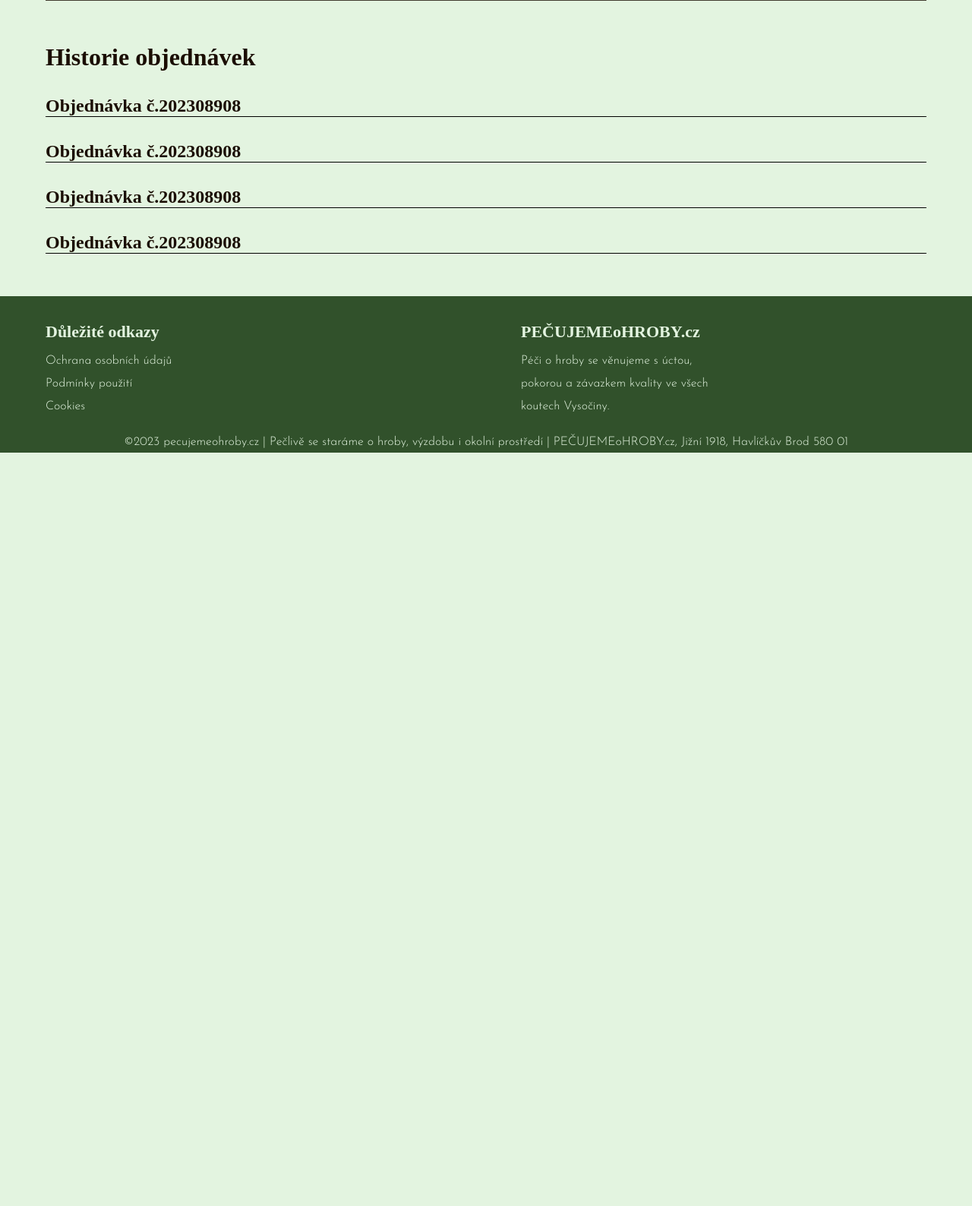
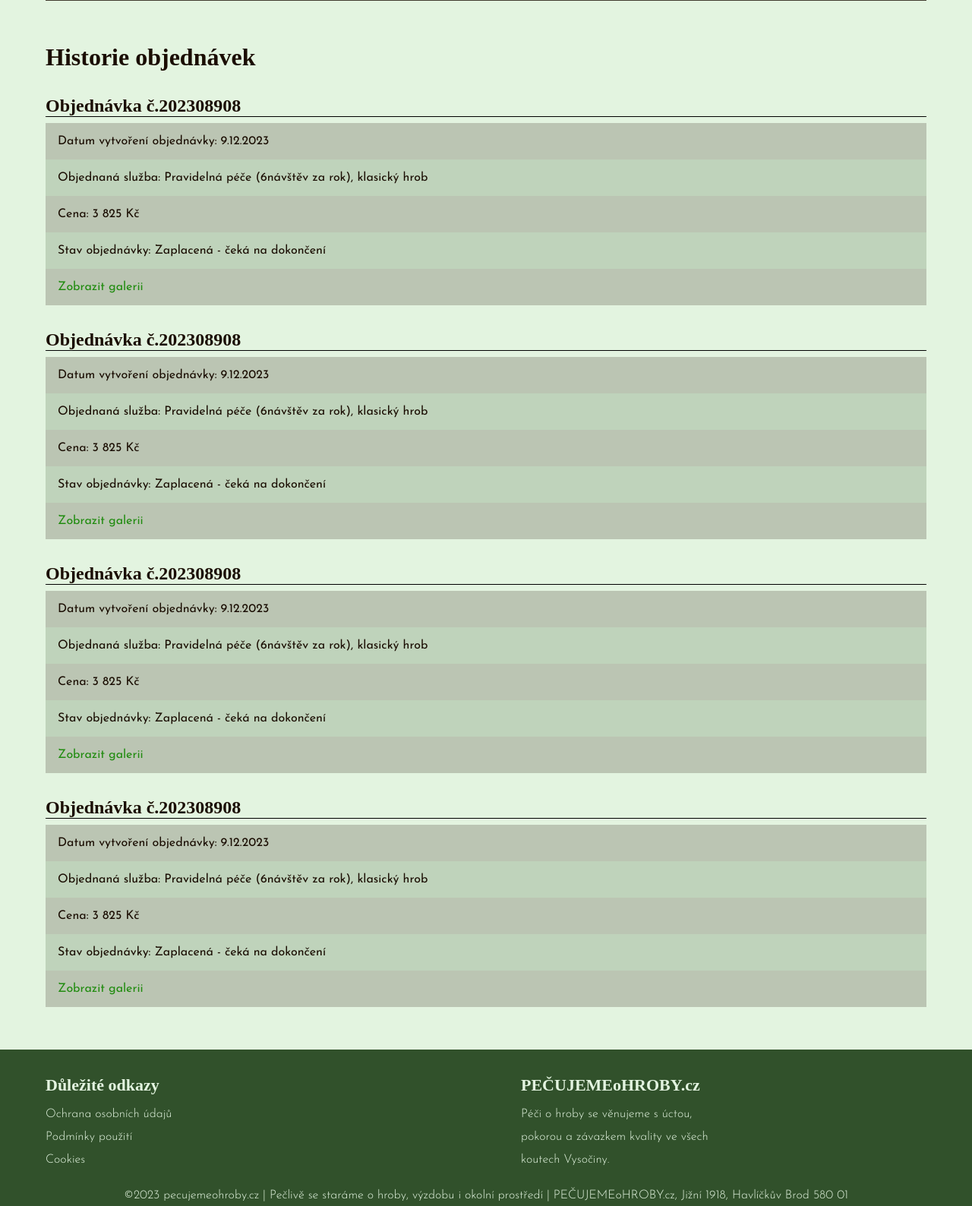
Before and after one commit to KaterinaPleskacova/udrzba_hrobu, a PHP site: page /muj-ucet.html in a window 1280 px wide. Shown: the part 282-1870 px from the top of the page at 76% size. Before the commit the page ends 878 px from the top, so only its background shows below. Run offline with PHP 8.4, Linux system fonts and the light colour scheme; some web fonts are replaced.

Commit message:
edit link for rozbalovaci-info-paty

```diff
--- a/muj-ucet.html
+++ b/muj-ucet.html
@@ -56,7 +56,7 @@
                </div>
                <div class="rozbalovaci-info-paty">
                   <div class="popisek">
-                     <a href="#" class="link">Detail objednávky</a>
+                     <a href="#" class="link">Zobrazit galerii</a>
                   </div>
                </div>
             </div>
@@ -84,7 +84,7 @@
                </div>
                <div class="rozbalovaci-info-paty">
                   <div class="popisek">
-                     <a href="#" class="link">Detail objednávky</a>
+                     <a href="#" class="link">Zobrazit galerii</a>
                   </div>
                </div>
             </div>
@@ -112,7 +112,7 @@
                </div>
                <div class="rozbalovaci-info-paty">
                   <div class="popisek">
-                     <a href="#" class="link">Detail objednávky</a>
+                     <a href="#" class="link">Zobrazit galerii</a>
                   </div>
                </div>
             </div>
@@ -140,7 +140,7 @@
                </div>
                <div class="rozbalovaci-info-paty">
                   <div class="popisek">
-                     <a href="#" class="link">Detail objednávky</a>
+                     <a href="#" class="link">Zobrazit galerii</a>
                   </div>
                </div>
             </div>
--- a/style/styles.css
+++ b/style/styles.css
@@ -846,7 +846,7 @@ header{
    }
    /*když se klikne na objednávku, tak se dolů rozbalí další informace o objednávce - udělám pomocí JS*/
    .rozbalovaci-info{
-      display:none;
+      /*display:none;*/
    }
 
    /*moje galerie*/
```
